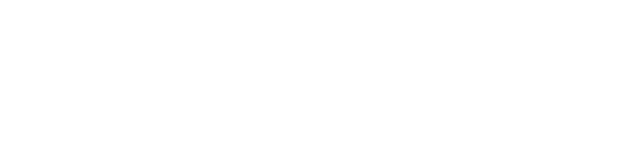
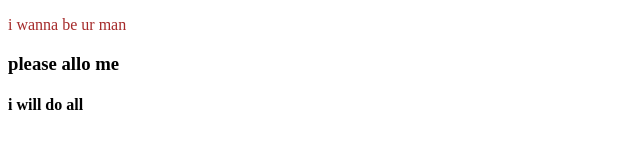
Before and after one commit to shafipalash/my-third-repo, a plain HTML site: page index.html in a window 1280 px wide. Shown: the whole page, without its empty margins (0-640 px from the left). Drawn offline with Linux system fonts and the light colour scheme.

Commit message:
color changed

```diff
--- a/index.html
+++ b/index.html
@@ -5,8 +5,11 @@
     <meta http-equiv="X-UA-Compatible" content="IE=edge">
     <meta name="viewport" content="width=device-width, initial-scale=1.0">
     <title>my third repo</title>
+    <link rel="stylesheet" href="style.css">
 </head>
 <body>
-
+    <p>i wanna be ur man</p>
+    <h3>please allo me </h3>
+    <h4>i will do all</h4>
 </body>
 </html>
--- /dev/null
+++ b/style.css
@@ -0,0 +1,3 @@
+p{
+    color: brown;
+}
```
